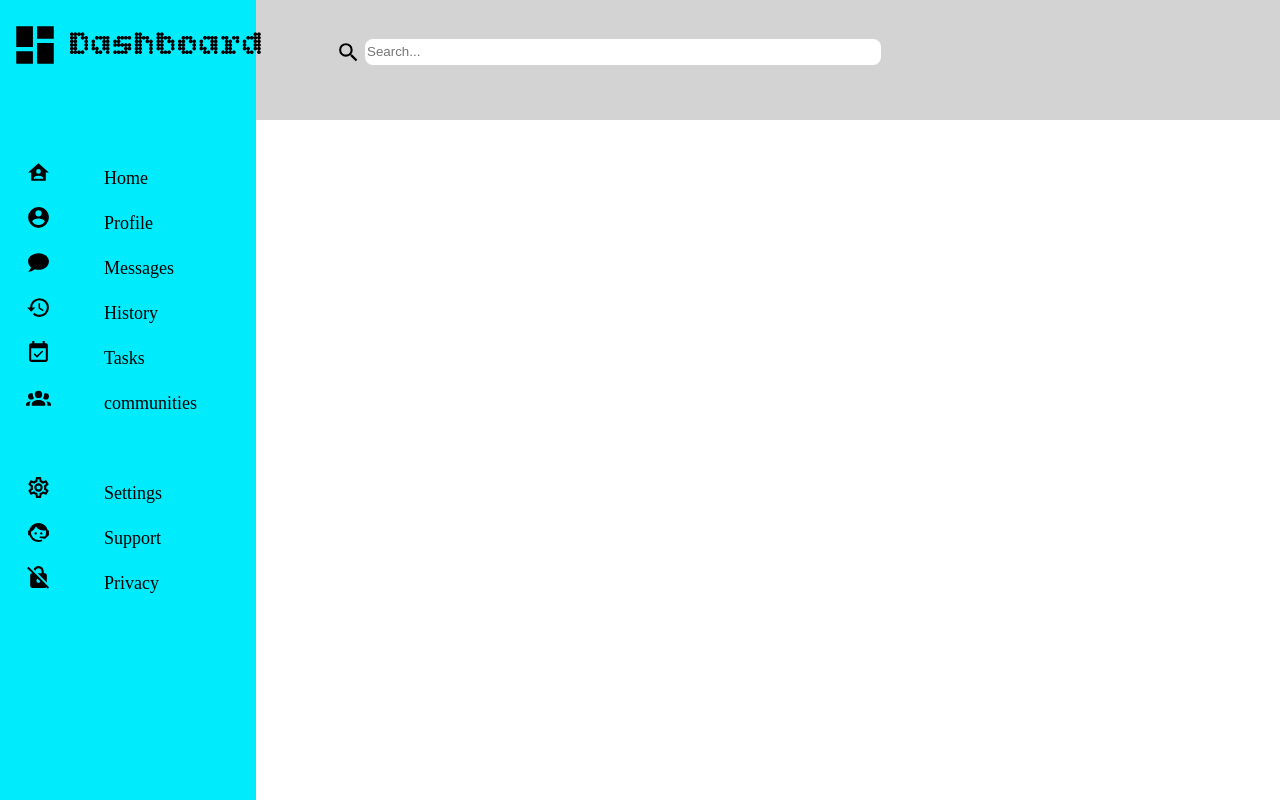
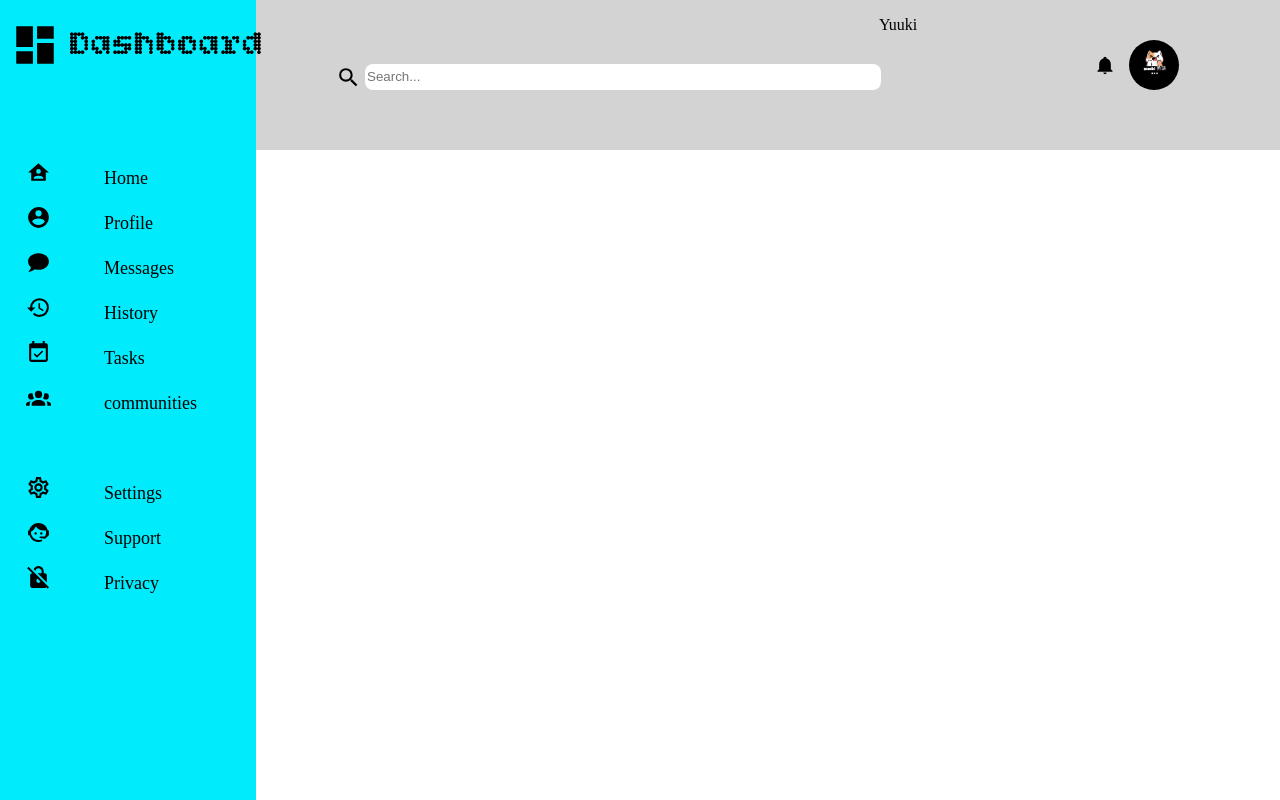
Before and after one commit to mickeyLalata/Odin-Projects, a plain HTML site: page Admin-Dashboard/admin-dashboard.html in a window 1280 px wide. Drawn offline with Linux system fonts and the light colour scheme.

Commit message:
header finished

```diff
--- a/Admin-Dashboard/admin-dashboard.html
+++ b/Admin-Dashboard/admin-dashboard.html
@@ -59,7 +59,10 @@
                 <div class="searchbar">
                     <img class="img search" src="image/magnify.svg" alt="magnify">
                     <input class="searchindicator" type="text" placeholder="Search...">
+                    <img class="bell" src="image/bell.svg" alt="notification icon">
+                    <img class="yuuki-img" src="image/Yuuki.png" alt="yuuki logo">
                 </div>
+                <p class="yuuki-txt">Yuuki</p>
             </div>
         </div>
     </div>
--- a/Admin-Dashboard/admindb-style.css
+++ b/Admin-Dashboard/admindb-style.css
@@ -105,7 +105,8 @@ html, body {
     flex-direction: column;
 }
 .header {
-    height: 120px;
+    display: flex;
+    height: 150px;
     background-color: lightgray;
 }
 .img.search {
@@ -120,3 +121,16 @@ html, body {
     border-radius: 8px;
     border: none;
 }
+.bell {
+    width: 20px;
+    height: 20px;
+    margin: auto;
+    transform: translate(290px, 25px);
+}
+.yuuki-img {
+    border-radius: 360px;
+    width: 50px;
+    height: 50px;
+    margin: auto;
+    transform: translate(300px, 40px);
+}
```
